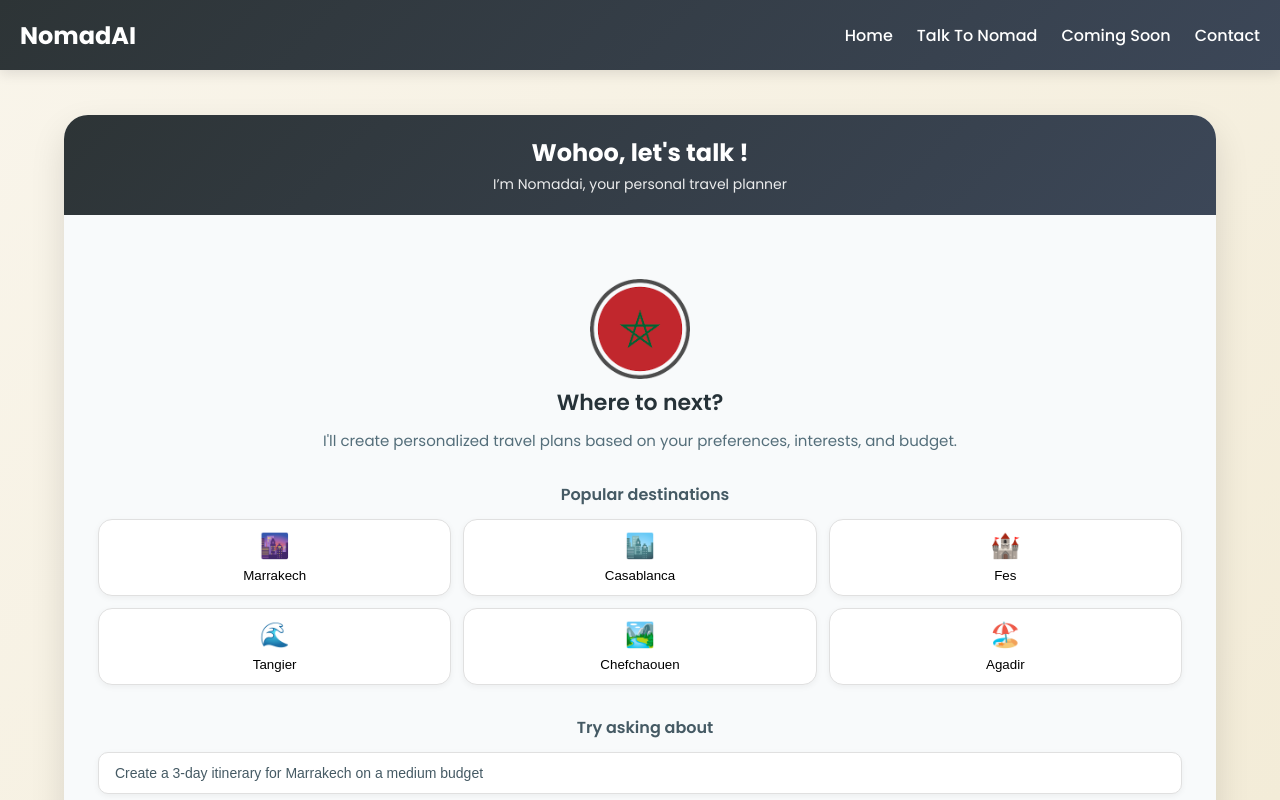
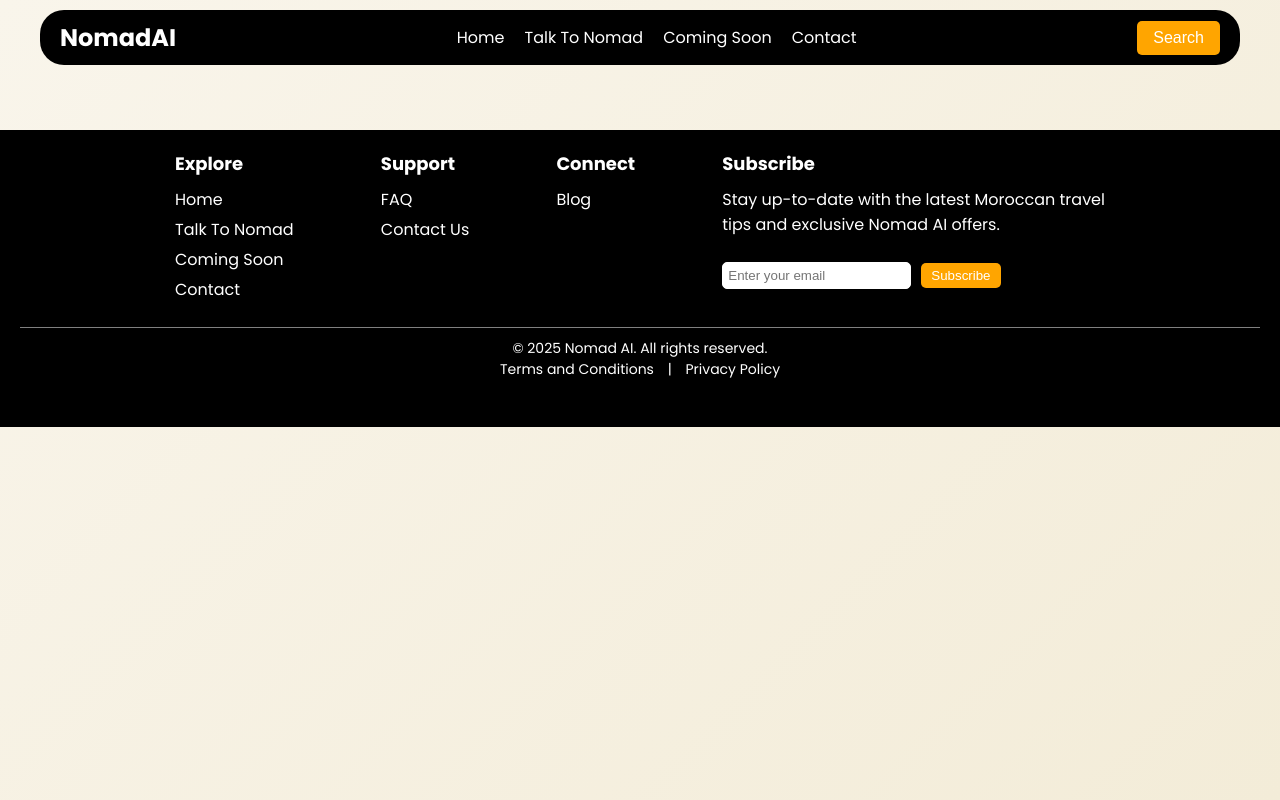
Before and after one commit to ashurafu04/NomadAI, a React (Vite) app in the folder client/: page /contact in a window 1280 px wide. Shown: the top 800 px of the page. Built offline with nearby package versions, Linux system fonts and the light colour scheme.

Commit message:
added header and footer

```diff
--- a/client/src/App.jsx
+++ b/client/src/App.jsx
@@ -1,15 +1,24 @@
+import {Routes, Route} from "react-router-dom";
+
 import Header from "./Components/Header/Header";
-import ChatBot from "./Components/ChatBot/Chatbot";
+//import HomePage from "./Pages/Home/HomePage";
+import Nomad from "./Pages/NomadAi/Nomad";
 import Footer from "./Components/Footer/Footer";
+
 import "./App.css";
 
 function App() {
   return (
     <div className="app-wrapper">
       <Header />
-      <main>
-        <ChatBot />
-      </main>
+
+        <Routes>
+          <Route path="/" />
+          <Route path="/nomadAi" element={<Nomad/>}/>
+          <Route path="/features" />
+          <Route path="/contact" />
+        </Routes>
+
       <Footer />
     </div>
   );
--- a/client/src/Components/Footer/Footer.css
+++ b/client/src/Components/Footer/Footer.css
@@ -1,59 +1,90 @@
-footer {
+.footer {
+  background-color: black;
+  color: white;
+  padding: 20px;
+  margin-top: 45px;
   position: relative;
   width: 100vw;
-  background-color: #2d3436;
-  color: white;
-  text-align: center;
-  padding: 20px;
-  margin-top: auto;
-  left: 0;
-  right: 0;
+}
+
+.footer-content {
+  display: flex;
+  justify-content: space-between;
+  margin-bottom: 20px;
+  width: 75%;
+  margin: 0 auto 20px auto;
 }
 
 
-.footer-content {
-  max-width: 1200px;
-  margin: 0 auto;
-  display: flex;
-  flex-direction: column;
-  align-items: center;
+.footer-section h3 {
+  font-size: 18px;
+  margin-bottom: 10px;
 }
 
-.footer-logo {
-  margin-bottom: 20px;
+.footer-section ul {
+  list-style: none;
+  padding: 0;
 }
 
-.footer-logo img {
-  height: 50px;
+.footer-section li {
+  margin-bottom: 5px;
 }
 
-footer p {
-  font-size: 1rem;
-  color: #e0e0e0;
-  line-height: 1.6;
-  max-width: 600px;
-  margin: 0 auto 15px;
+.footer-section li a {
+  color: white;
+  text-decoration: none;
 }
 
-.footer-links {
-  display: flex;
-  gap: 20px;
-  margin-bottom: 15px;
+.footer-section li a:hover {
+  text-decoration: underline;
+  color: orange;
 }
 
-.footer-links a {
-  color: #5cbfb9;
-  text-decoration: none;
-  transition: color 0.3s;
+.footer-input {
+  padding: 5px;
+  margin-right: 10px;
+  border: 1px solid white;
+  border-radius: 5px;
 }
 
-.footer-links a:hover {
-  color: #ee8862;
+.subscribe-button {
+  background-color: orange;
+  color: white;
+  border: none;
+  padding: 5px 10px;
+  cursor: pointer;
+  border-radius: 5px;
 }
 
-@media (max-width: 768px) {
-  .footer-links {
-    flex-direction: column;
-    gap: 16px;
-  }
+.subscribe-button:hover {
+  background-color: darkorange;
 }
+
+.footer-bottom {
+  text-align: center;
+  font-size: 14px;
+  border-top: 1px solid gray;
+  padding-top: 10px;
+}
+
+.footer-bottom a {
+  color: white;
+  text-decoration: none;
+  margin: 0 10px;
+}
+
+.footer-bottom a:hover {
+  text-decoration: underline;
+  color: orange;
+}
+
+.social-icons a {
+  margin: 0 5px;
+  color: white;
+  font-size: 18px;
+  text-decoration: none;
+}
+
+.social-icons a:hover {
+  color: orange;
+}
--- a/client/src/Components/Footer/Footer.jsx
+++ b/client/src/Components/Footer/Footer.jsx
@@ -1,13 +1,62 @@
 import "./Footer.css";
+
+import { Link } from "react-router-dom";
+
 
 const Footer = () => {
   return (
-    <footer>
-      <div class="footer-content">
-        <h1>Discover Morocco</h1>
-        <p>
-          Experience the vibrant culture and breathtaking landscapes of Morocco.
-        </p>
+    <footer className="footer">
+      <div className="footer-content">
+        <div className="footer-section">
+          <h3>Explore</h3>
+          <ul>
+            <li><Link to="/">Home</Link></li>
+            <li><Link to="/nomadAi">Talk To Nomad</Link></li>
+            <li><Link to="/features">Coming Soon</Link></li>
+            <li><Link to="/contact">Contact</Link></li>
+          </ul>
+        </div>
+        <div className="footer-section">
+          <h3>Support</h3>
+          <ul>
+            <li><Link to="/faq">FAQ</Link></li>
+            <li><Link to="/contact">Contact Us</Link></li>
+          </ul>
+        </div>
+        <div className="footer-section">
+          <h3>Connect</h3>
+          <ul>
+            <li><Link to="/blog">Blog</Link></li>
+          </ul>
+        </div>
+        <div className="footer-section">
+          <h3>Subscribe</h3>
+          <p>
+            <span>Stay up-to-date with the latest Moroccan travel</span> <br />
+            <span>tips and exclusive Nomad AI offers.</span>
+          </p>
+          <form>
+            <br/>
+            <input
+              type="email"
+              placeholder="Enter your email"
+              className="footer-input"
+            />
+            <button type="submit" className="subscribe-button">Subscribe</button>
+          </form>
+        </div>
+      </div>
+      <div className="footer-bottom">
+        <p>© 2025 Nomad AI. All rights reserved.</p>
+        <div>
+          <Link to="/terms-and-conditions">Terms and Conditions</Link> |{" "}
+          <Link to="/privacy-policy">Privacy Policy</Link>
+        </div>
+        <div className="social-icons">
+          <a href="#"><i className="fab fa-facebook"></i></a>
+          <a href="#"><i className="fab fa-instagram"></i></a>
+          <a href="#"><i className="fab fa-twitter"></i></a>
+        </div>
       </div>
     </footer>
   );
--- a/client/src/Components/Header/Header.css
+++ b/client/src/Components/Header/Header.css
@@ -1,50 +1,56 @@
-.header {
-  position: fixed;
-  top: 0;
-  left: 0;
+ .header {
   width: 100%;
-  height: 70px;
-  background: linear-gradient(135deg, #2d3436 0%, #3c4758 100%);
-  color: white;
-  padding: 0 20px;
+  width: 1200px;
+  max-width: 100%;
+  margin: 0 auto;
+  margin-top: 10px;
+  margin-bottom: 20px;
+  border-radius: 24px;
   display: flex;
   justify-content: space-between;
   align-items: center;
-  box-shadow: 0 4px 12px rgba(0, 0, 0, 0.1);
-  z-index: 1000;
-}
-
-/* Prevent content from being covered by fixed header */
-body {
-  padding-top: 70px;
+  background-color: black;
+  padding: 10px 20px;
+  box-sizing: border-box;
 }
 
 .logo {
-  display: flex;
-  align-items: center;
-  gap: 12px;
+  color: white;
   font-size: 24px;
-  font-weight: 700;
-}
-
-.logo img {
-  height: 40px;
+  font-weight: bold;
 }
 
 .nav {
   display: flex;
-  gap: 24px;
+  gap: 20px;
 }
 
 .link {
   color: white;
   text-decoration: none;
   font-size: 16px;
-  font-weight: 500;
-  padding: 8px 0;
-  transition: all 0.3s;
 }
 
 .link:hover {
-  color: #5cbfb9;
+  text-decoration: underline;
+  color: orange;
 }
+
+.link:active, .link:focus {
+  color: orange;
+  font-weight: bold;
+}
+
+.search-button {
+  background-color: orange;
+  color: white;
+  border: none;
+  padding: 8px 16px;
+  cursor: pointer;
+  font-size: 16px;
+  border-radius: 5px;
+}
+
+.search-button:hover {
+  background-color: darkorange;
+}
--- a/client/src/Components/Header/Header.jsx
+++ b/client/src/Components/Header/Header.jsx
@@ -6,19 +6,12 @@ const Header = () => {
     <header className="header">
       <h1 className="logo">NomadAI</h1>
       <nav className="nav">
-        <Link to="/destinations" className="link">
-          Home
-        </Link>
-        <Link to="/about" className="link">
-          Talk To Nomad
-        </Link>
-        <Link to="/how-it-works" className="link">
-          Coming Soon
-        </Link>
-        <Link to="/contact" className="link">
-          Contact
-        </Link>
+        <Link to="/" className="link">Home</Link>
+        <Link to="/nomadAi" className="link">Talk To Nomad</Link>
+        <Link to="/features" className="link">Coming Soon</Link>
+        <Link to="/contact" className="link">Contact</Link>
       </nav>
+      <button className="search-button">Search</button>
     </header>
   );
 };
--- /dev/null
+++ b/client/src/Pages/Home/HomePage.jsx
@@ -0,0 +1,32 @@
+/*import WelcomeCard from '../../Components/Others/WelcomeCard';
+import backgroundImage from '../../assets/HomePage.jpg';*/
+
+/*const HomePage = () => {
+    return (
+        <div
+            style={{
+                backgroundImage: `url(${backgroundImage})`,
+                backgroundSize: "cover",
+                backgroundPosition: "center",
+                height: "100vh",
+                width: "100%",
+            }}
+        >
+            <WelcomeCard />
+            <WelcomeCard />
+            <WelcomeCard />
+        </div>
+    );
+};*/
+
+/*const HomePage = () => {
+    return (
+        <>
+            <WelcomeCard />
+            <WelcomeCard />
+            <WelcomeCard />
+        </>
+    );
+};*/
+
+export default HomePage;
--- /dev/null
+++ b/client/src/Pages/NomadAi/Nomad.jsx
@@ -0,0 +1,10 @@
+import ChatBot from "../../Components/ChatBot/Chatbot";
+
+// rendering the Nomad (chatbot ai)
+const Nomad = () => {
+    return (
+       <ChatBot />
+    );
+};
+
+export default Nomad;
```
Also changed, not shown: client/src/Components/Home/Home.jsx (deleted), client/src/Pages/Home/HomePage.css (added), client/src/assets/Mosquée Hassan II.jpg (added).
